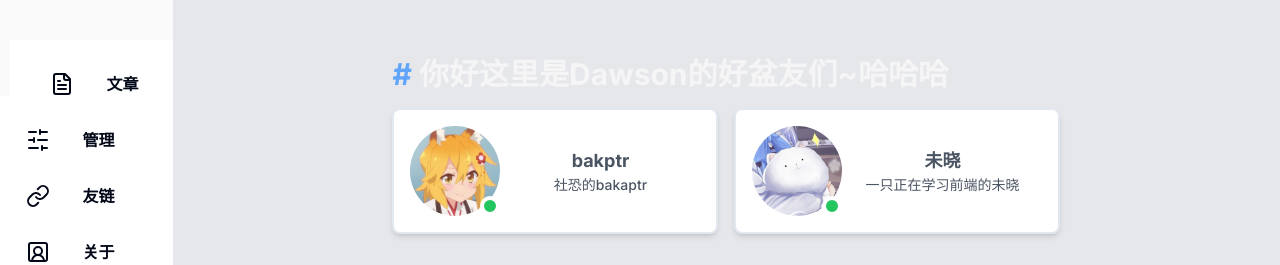
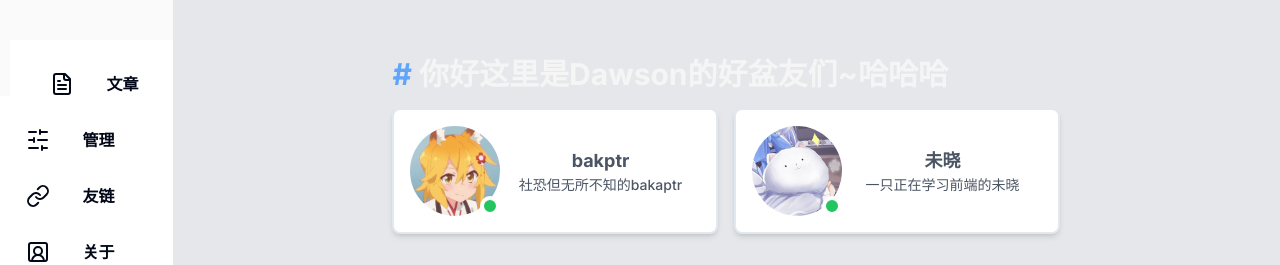
Before and after one commit to Dawson-web/my-app, a Next.js app: page /dashboard/links in a window 1280 px wide. Shown: the top 265 px of the page. Built offline with nearby package versions, Linux system fonts and the light colour scheme; no server answers.

Commit message:
feat:更新btr的个人简介

```diff
--- a/src/components/client/FriendLink.tsx
+++ b/src/components/client/FriendLink.tsx
@@ -7,7 +7,7 @@ export default function FriendLink(props: any) {
       name: "bakptr",
       avatar_url: "/ptr.png",
       link: "https://pooi.me/",
-      intro: "社恐的bakaptr",
+      intro: "社恐但无所不知的bakaptr",
     },
     {
       name: "未晓",
```
